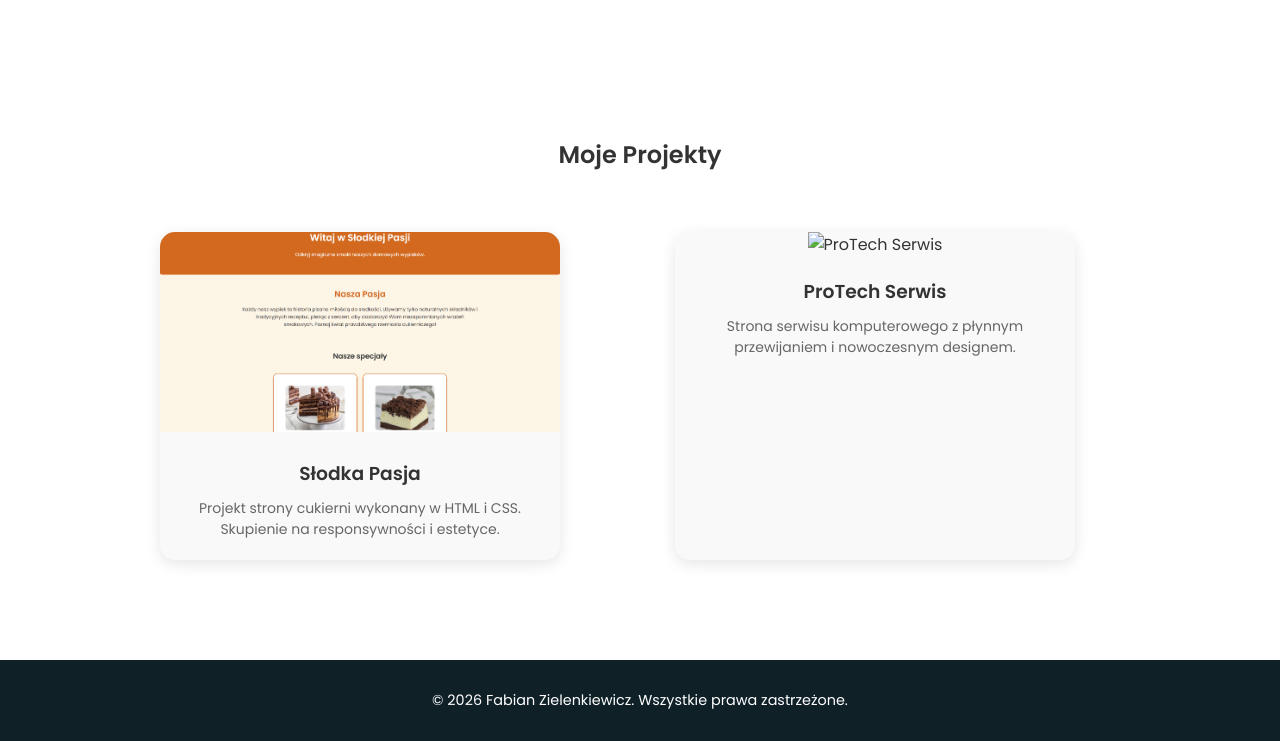
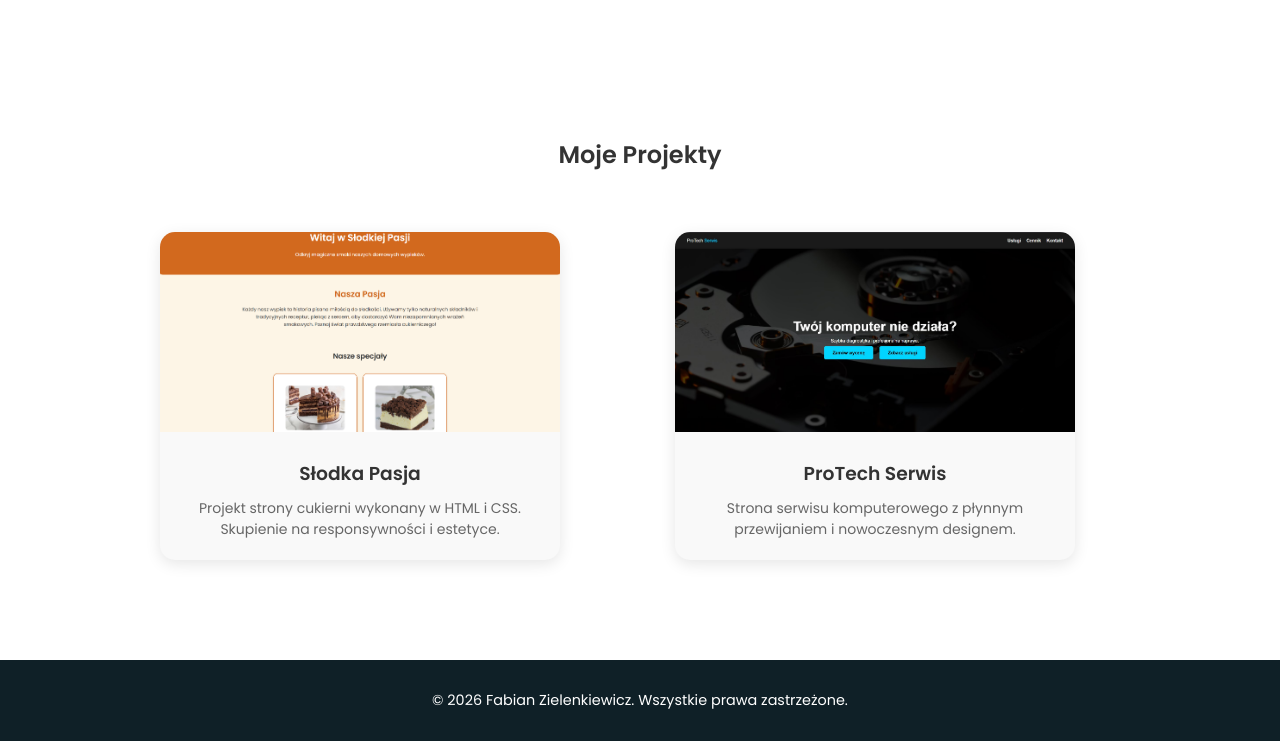
Before and after one commit to FabeQ-cloud/moja-strona-portfolio, a plain HTML site: page index.html in a window 1280 px wide. Shown: the part 1125-1866 px from the top of the page. Drawn offline with Linux system fonts and the light colour scheme.

Commit message:
Fix image source for ProTech Serwis project
Updated image source for ProTech Serwis project.

```diff
--- a/index.html
+++ b/index.html
@@ -38,7 +38,7 @@
 </div>
 
 <div class="projekt-karta">
-            <img src="protech-podglad.png" alt="ProTech Serwis" class="projekt-zdjecie">
+            <img src="protech-serwis.jpg" alt="ProTech Serwis" class="projekt-zdjecie">
             <div class="projekt-tekst">
                 <h3>ProTech Serwis</h3>
                 <p>Strona serwisu komputerowego z płynnym przewijaniem i nowoczesnym designem.</p>
```
